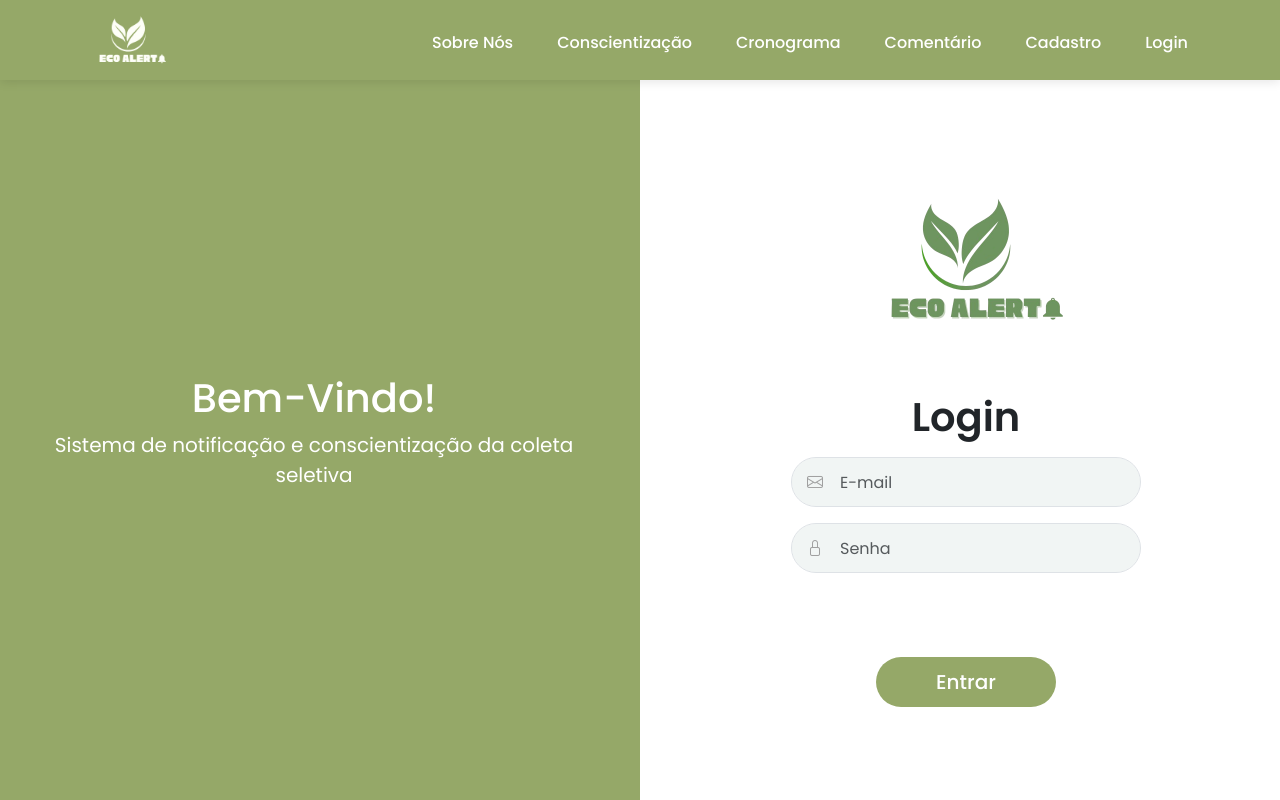
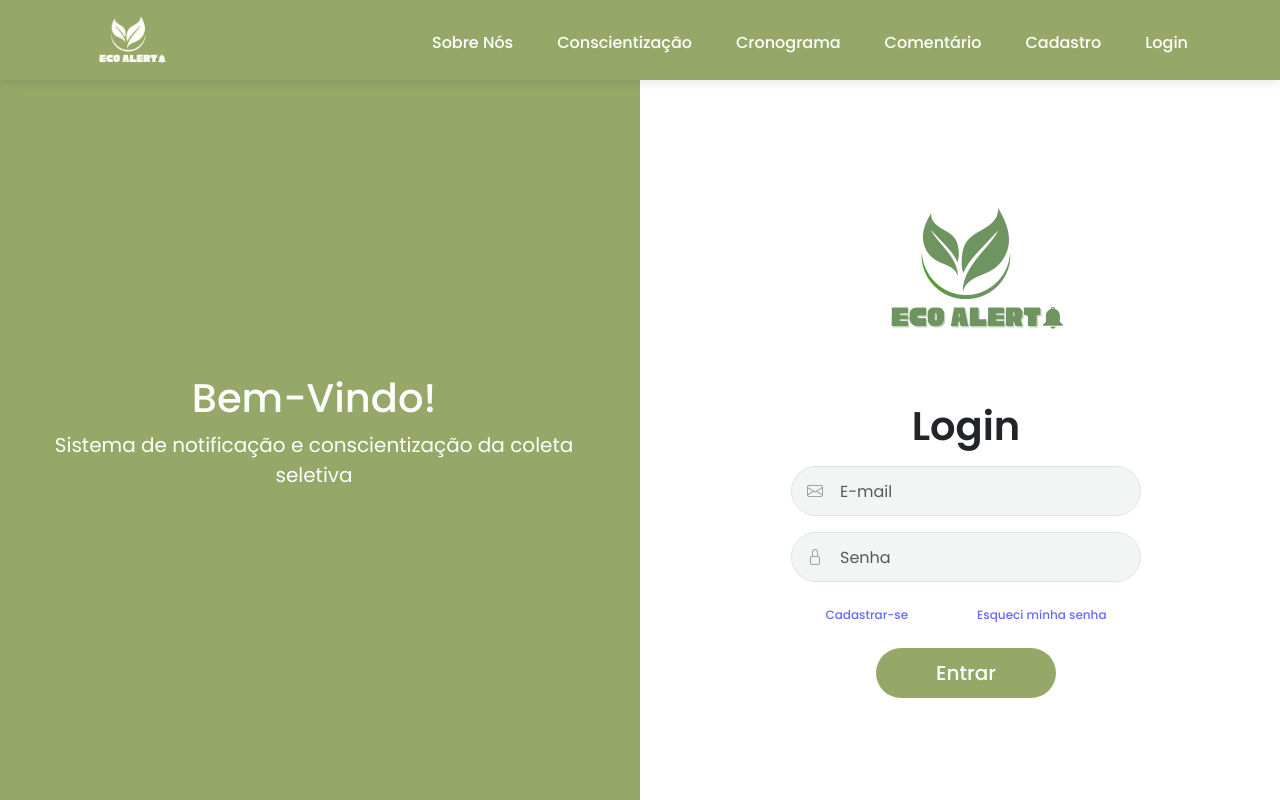
Before and after one commit to TCS-ADS-2025/EcoAlerta-Frontend, a React (Vite) app: page /login in a window 1280 px wide. Built offline with nearby package versions, Linux system fonts and the light colour scheme.

Commit message:
fix: correção nos links da login-page

```diff
--- a/src/components/login-page/Login.css
+++ b/src/components/login-page/Login.css
@@ -61,7 +61,7 @@
   height: 50px;
 }
 
-#login-form .links a {
+#login-form .links-login a {
   text-decoration: none;
   font-size: 12px;
 }
--- a/src/components/login-page/Login.tsx
+++ b/src/components/login-page/Login.tsx
@@ -117,7 +117,7 @@ const Login = (): ReactElement => {
                 />
               </Form.Group>
 
-              <div className="d-flex justify-content-around mb-4 links">
+              <div className="d-flex justify-content-around mb-4 links-login">
                 <a href="register">Cadastrar-se</a>
                 <a href="#">Esqueci minha senha</a>
               </div>
```
